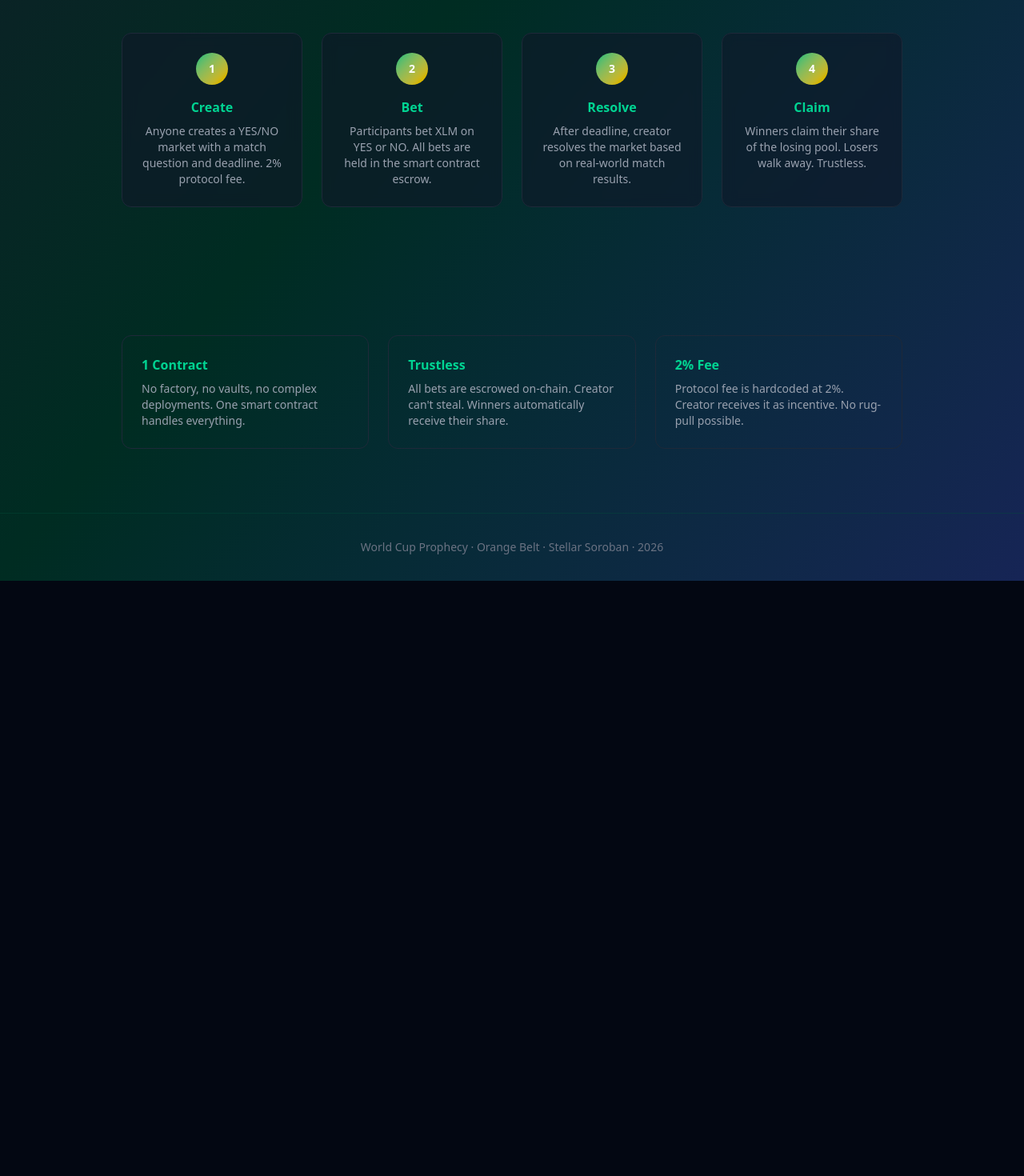
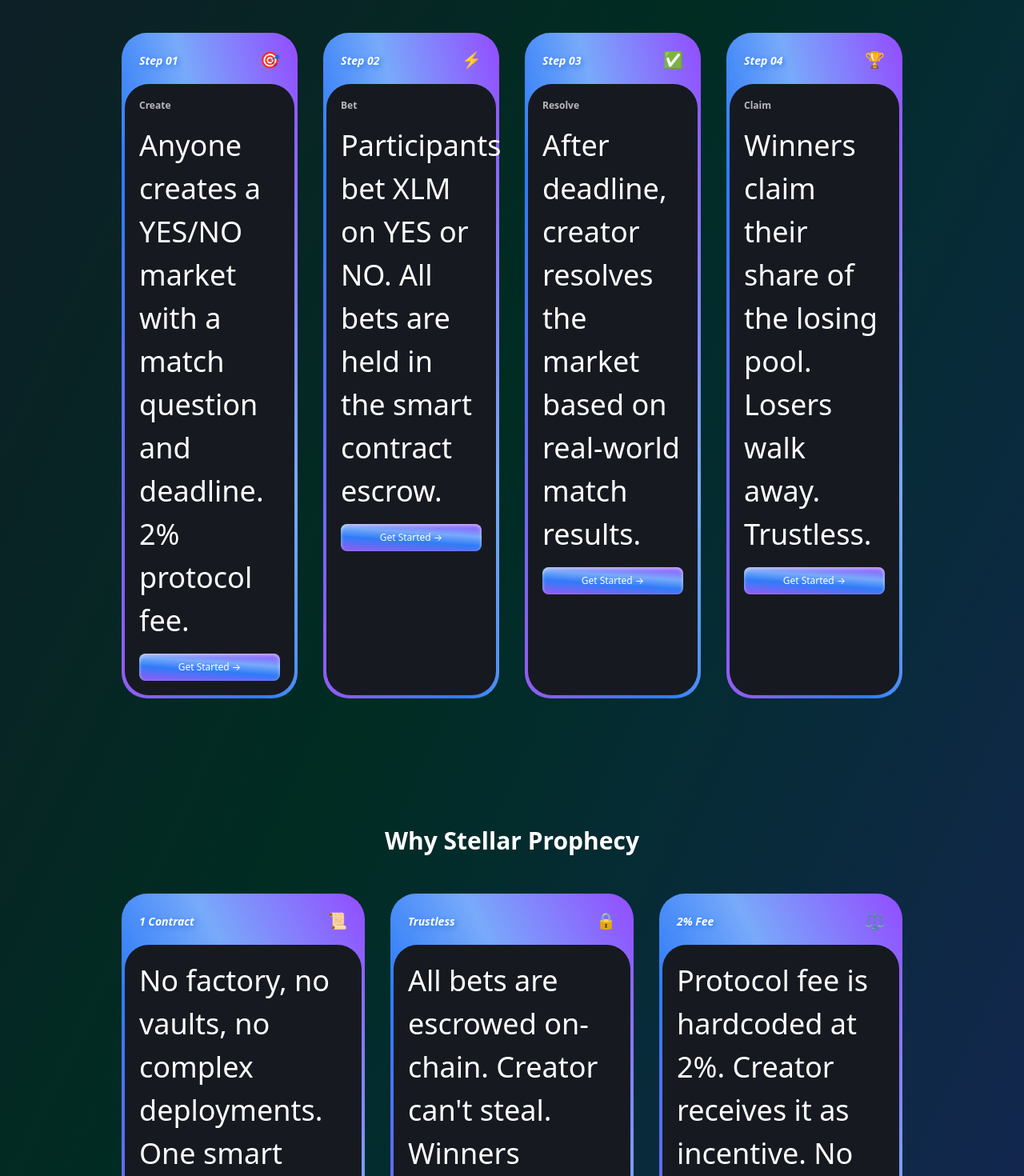
Before and after one commit to yt2025id-lab/stellar-orange-belt-2, a React (Vite) app in the folder frontend/: page / in a window 1280 px wide. Shown: the part 880-2350 px from the top of the page at 80% size. Before the commit the page ends 1606 px from the top, so only its background shows below. Built offline with nearby package versions, Linux system fonts and the light colour scheme; no server answers; what stellar-sdk would draw is missing.

Commit message:
card: ganti style pake Uiverse Cobp card gradient purple-blue

```diff
--- a/frontend/src/pages/Landing.tsx
+++ b/frontend/src/pages/Landing.tsx
@@ -6,6 +6,67 @@
     <div className="min-h-screen bg-gradient-to-br from-gray-900 via-emerald-950 to-blue-950">
       <style>{`
 .pl { width: 6em; height: 6em; }
+.card-container {
+  width: 100%;
+  background: linear-gradient(to top right, #975af4, #2f7cf8 40%, #78aafa 65%, #934cff 100%);
+  padding: 4px;
+  border-radius: 32px;
+  display: flex;
+  flex-direction: column;
+}
+.card-container .title-card {
+  display: flex;
+  align-items: center;
+  padding: 16px 18px;
+  justify-content: space-between;
+  color: #fff;
+}
+.card-container .title-card p {
+  font-size: 14px;
+  font-weight: 600;
+  font-style: italic;
+  text-shadow: 2px 2px 6px #2975ee;
+}
+.card-container .card-content {
+  width: 100%;
+  height: 100%;
+  background-color: #161a20;
+  border-radius: 30px;
+  color: #838383;
+  font-size: 12px;
+  padding: 18px;
+  display: flex;
+  flex-direction: column;
+  gap: 14px;
+}
+.card-container .card-content .title {
+  font-weight: 600;
+  color: #bab9b9;
+}
+.card-container .card-content .plain :nth-child(1) {
+  font-size: 36px;
+  color: #fff;
+}
+.card-container .card-content .card-btn {
+  background: linear-gradient(4deg, #975af4, #2f7cf8 40%, #78aafa 65%, #934cff 100%);
+  padding: 8px;
+  border: none;
+  width: 100%;
+  border-radius: 8px;
+  color: white;
+  font-size: 12px;
+  transition: all 0.3s ease-in-out;
+  cursor: pointer;
+  box-shadow: inset 0 2px 4px rgba(255, 255, 255, 0.6);
+}
+.card-container .card-content .card-btn:hover {
+  color: #ffffff;
+  text-shadow: 0 0 8px #fff;
+  transform: scale(1.03);
+}
+.card-container .card-content .card-btn:active {
+  transform: scale(1);
+}
 .pl__ring { animation: ringA 2s linear infinite; }
 .pl__ring--a { stroke: #f42f25; }
 .pl__ring--b { animation-name: ringB; stroke: #f49725; }
@@ -103,32 +164,49 @@
 
       <section id="how" className="max-w-5xl mx-auto px-4 sm:px-6 py-16 sm:py-20">
         <h2 className="text-2xl sm:text-3xl font-bold text-center mb-8 sm:mb-12">How It Works</h2>
-        <div className="grid sm:grid-cols-2 md:grid-cols-4 gap-4 sm:gap-6">
+        <div className="grid sm:grid-cols-2 md:grid-cols-4 gap-6 sm:gap-8">
           {[
-            { step: "1", title: "Create", desc: "Anyone creates a YES/NO market with a match question and deadline. 2% protocol fee." },
-            { step: "2", title: "Bet", desc: "Participants bet XLM on YES or NO. All bets are held in the smart contract escrow." },
-            { step: "3", title: "Resolve", desc: "After deadline, creator resolves the market based on real-world match results." },
-            { step: "4", title: "Claim", desc: "Winners claim their share of the losing pool. Losers walk away. Trustless." },
+            { step: "01", icon: "🎯", title: "Create", desc: "Anyone creates a YES/NO market with a match question and deadline. 2% protocol fee." },
+            { step: "02", icon: "⚡", title: "Bet", desc: "Participants bet XLM on YES or NO. All bets are held in the smart contract escrow." },
+            { step: "03", icon: "✅", title: "Resolve", desc: "After deadline, creator resolves the market based on real-world match results." },
+            { step: "04", icon: "🏆", title: "Claim", desc: "Winners claim their share of the losing pool. Losers walk away. Trustless." },
           ].map((s) => (
-            <div key={s.step} className="bg-gray-900/60 border border-gray-800 rounded-xl p-5 sm:p-6 text-center backdrop-blur-sm">
-              <div className="w-10 h-10 bg-gradient-to-br from-emerald-500 to-yellow-500 rounded-full flex items-center justify-center mx-auto mb-4 font-bold text-sm">{s.step}</div>
-              <h3 className="font-semibold mb-2 text-emerald-400">{s.title}</h3>
-              <p className="text-gray-400 text-xs sm:text-sm">{s.desc}</p>
+            <div key={s.step} className="card-container">
+              <div className="title-card">
+                <p>Step {s.step}</p>
+                <span className="text-xl">{s.icon}</span>
+              </div>
+              <div className="card-content">
+                <div className="title">{s.title}</div>
+                <div className="plain">
+                  <div>{s.desc}</div>
+                </div>
+                <button onClick={() => navigate("/app")} className="card-btn">Get Started →</button>
+              </div>
             </div>
           ))}
         </div>
       </section>
 
       <section className="max-w-5xl mx-auto px-4 sm:px-6 py-16 sm:py-20">
-        <div className="grid sm:grid-cols-2 md:grid-cols-3 gap-4 sm:gap-6">
+        <h2 className="text-2xl sm:text-3xl font-bold text-center mb-8 sm:mb-12">Why Stellar Prophecy</h2>
+        <div className="grid sm:grid-cols-2 md:grid-cols-3 gap-6 sm:gap-8">
           {[
-            { title: "1 Contract", desc: "No factory, no vaults, no complex deployments. One smart contract handles everything." },
-            { title: "Trustless", desc: "All bets are escrowed on-chain. Creator can't steal. Winners automatically receive their share." },
-            { title: "2% Fee", desc: "Protocol fee is hardcoded at 2%. Creator receives it as incentive. No rug-pull possible." },
+            { icon: "📜", title: "1 Contract", desc: "No factory, no vaults, no complex deployments. One smart contract handles everything." },
+            { icon: "🔒", title: "Trustless", desc: "All bets are escrowed on-chain. Creator can't steal. Winners automatically receive their share." },
+            { icon: "⚖️", title: "2% Fee", desc: "Protocol fee is hardcoded at 2%. Creator receives it as incentive. No rug-pull possible." },
           ].map((f) => (
-            <div key={f.title} className="border border-gray-800 rounded-xl p-5 sm:p-6">
-              <h3 className="font-semibold text-emerald-400 mb-2">{f.title}</h3>
-              <p className="text-gray-400 text-xs sm:text-sm">{f.desc}</p>
+            <div key={f.title} className="card-container">
+              <div className="title-card">
+                <p>{f.title}</p>
+                <span className="text-xl">{f.icon}</span>
+              </div>
+              <div className="card-content">
+                <div className="plain">
+                  <div>{f.desc}</div>
+                </div>
+                <button onClick={() => navigate("/app")} className="card-btn">Launch dApp →</button>
+              </div>
             </div>
           ))}
         </div>
```
